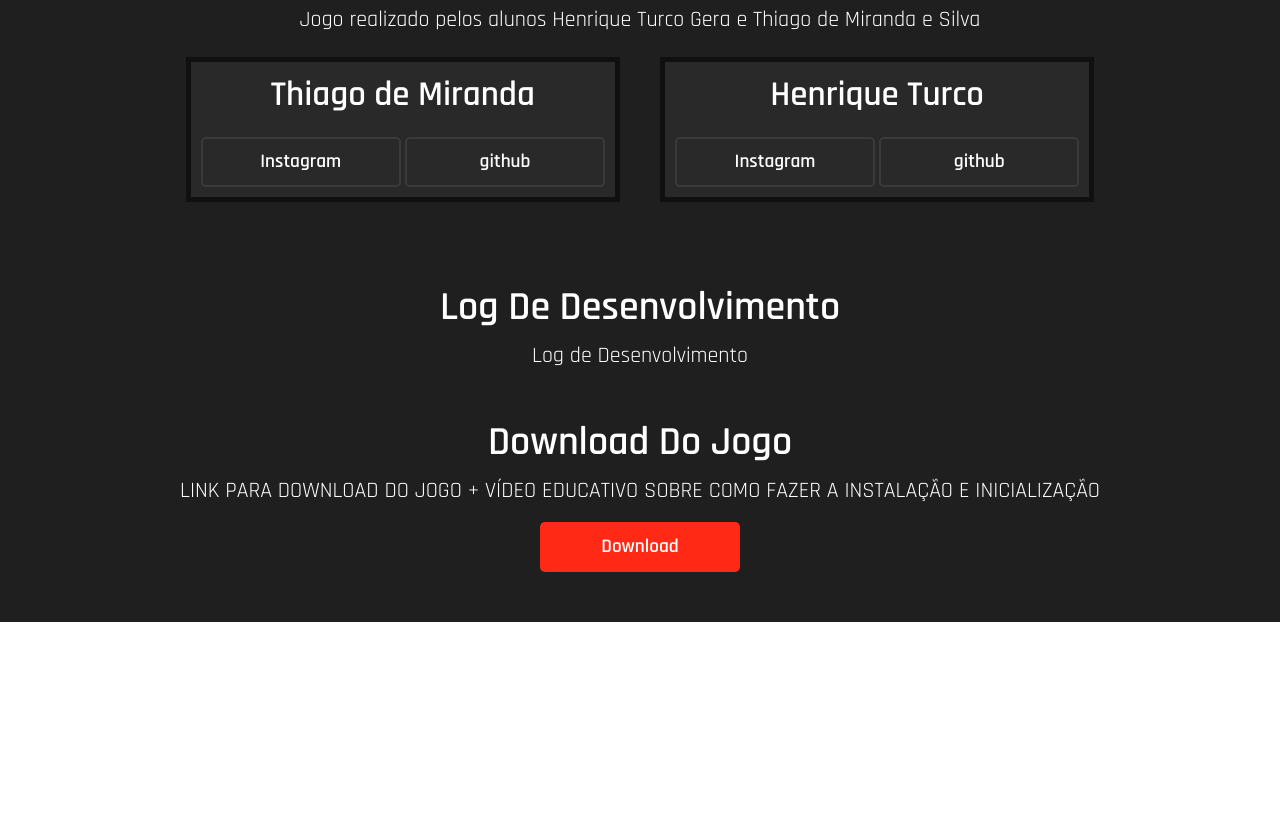
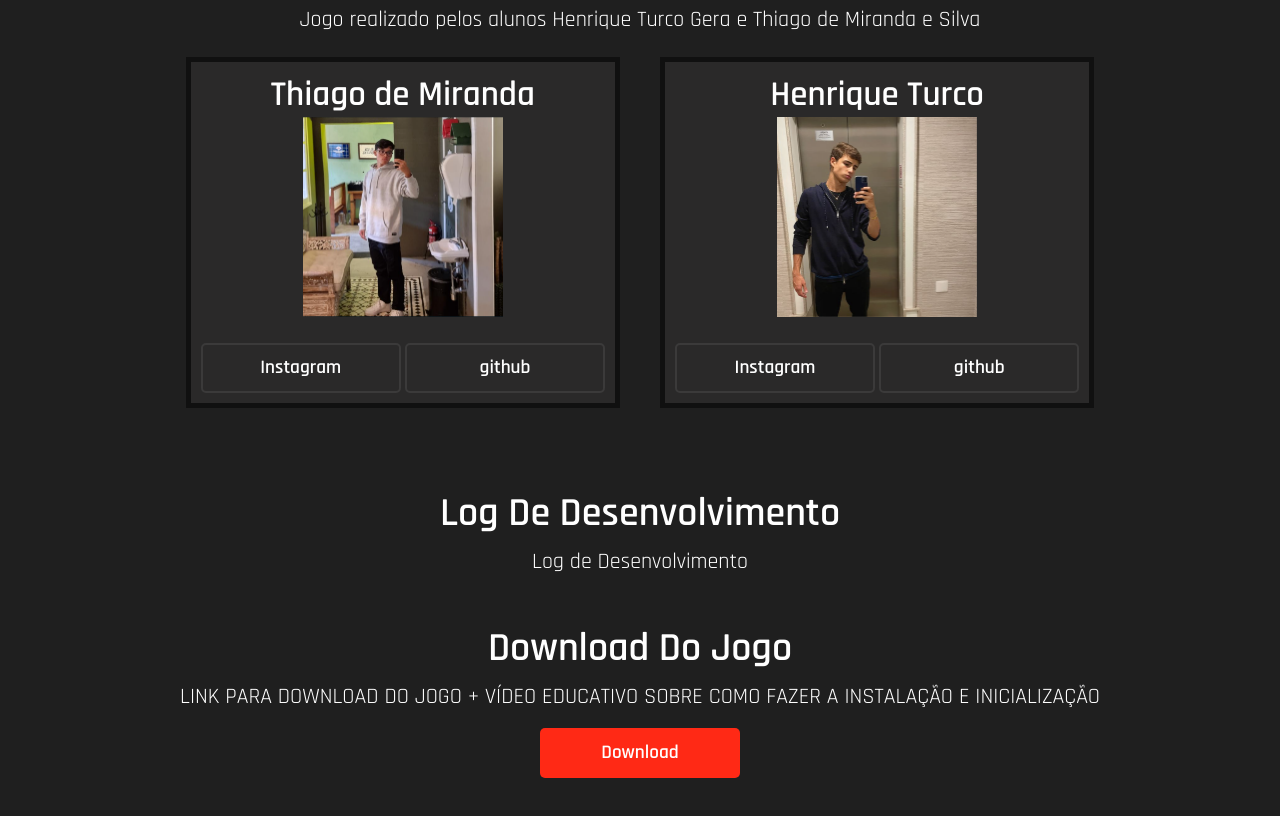
Before and after one commit to insper-classroom/devlife-23-1-projeto-pygame-henrique-turco-e-thiago-miranda, a plain HTML site: page docs/index.html in a window 1280 px wide. Shown: the part 1669-2485 px from the top of the page. Before the commit the page ends 2291 px from the top, so only its background shows below. Drawn offline with Linux system fonts and the light colour scheme.

Commit message:
Fotos da equipe

```diff
--- a/docs/index.html
+++ b/docs/index.html
@@ -70,12 +70,16 @@
     <div class="integrantes">
         <div class="rect_preto">
             <h3>Thiago de Miranda</h3>
+            <a> <img src="imagens-site/Foto Thiago.png"></a>
+            <br>
             <a href="https://www.instagram.com/_thiagoo.mirandaa/" target="_blank"><button>Instagram</button></a>
             <a href="https://github.com/thiagoms9" target="_blank"><button>github</button></a>
+
         </div>
         <div class="rect_preto">
-
             <h3>Henrique Turco</h3>
+            <a> <img src="imagens-site/Foto Henrique.png"></a>
+            <br>
             <a href="https://www.instagram.com/henriqueturco_/" target="_blank"><button>Instagram</button></a>
             <a href="https://github.com/henriquetg1" target="_blank"><button>github</button></a>
         </div>
--- a/docs/style.css
+++ b/docs/style.css
@@ -254,5 +254,10 @@ p{
 .rect_preto{
     border: solid 5px #0000009c;
     background-color: #2a2929;
-    padding: 10px
+    padding: 10px;
 }
+
+.rect_preto img{
+    width: 200px;
+    height: 200px;
+}
```
Also changed, not shown: docs/imagens-site/Foto Henrique.png (added), docs/imagens-site/Foto Thiago.png (added).
